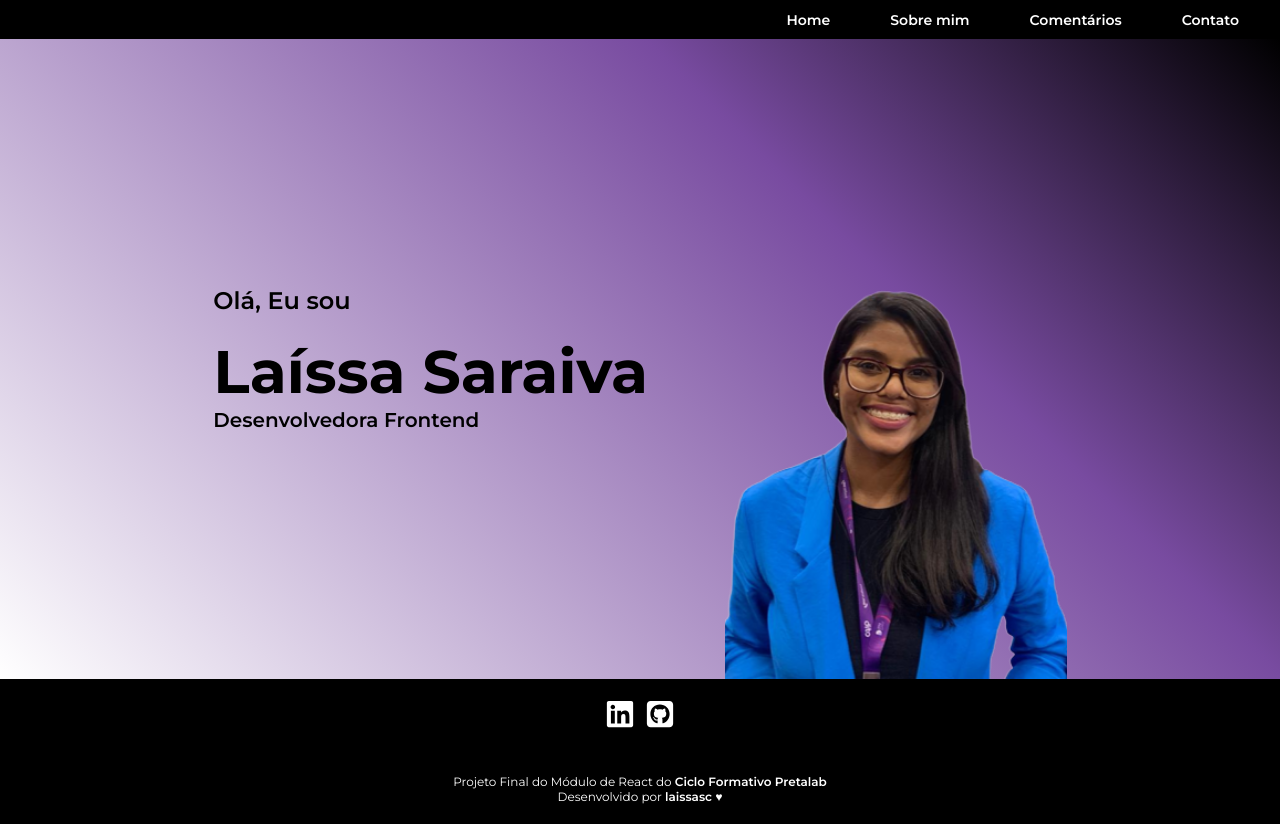
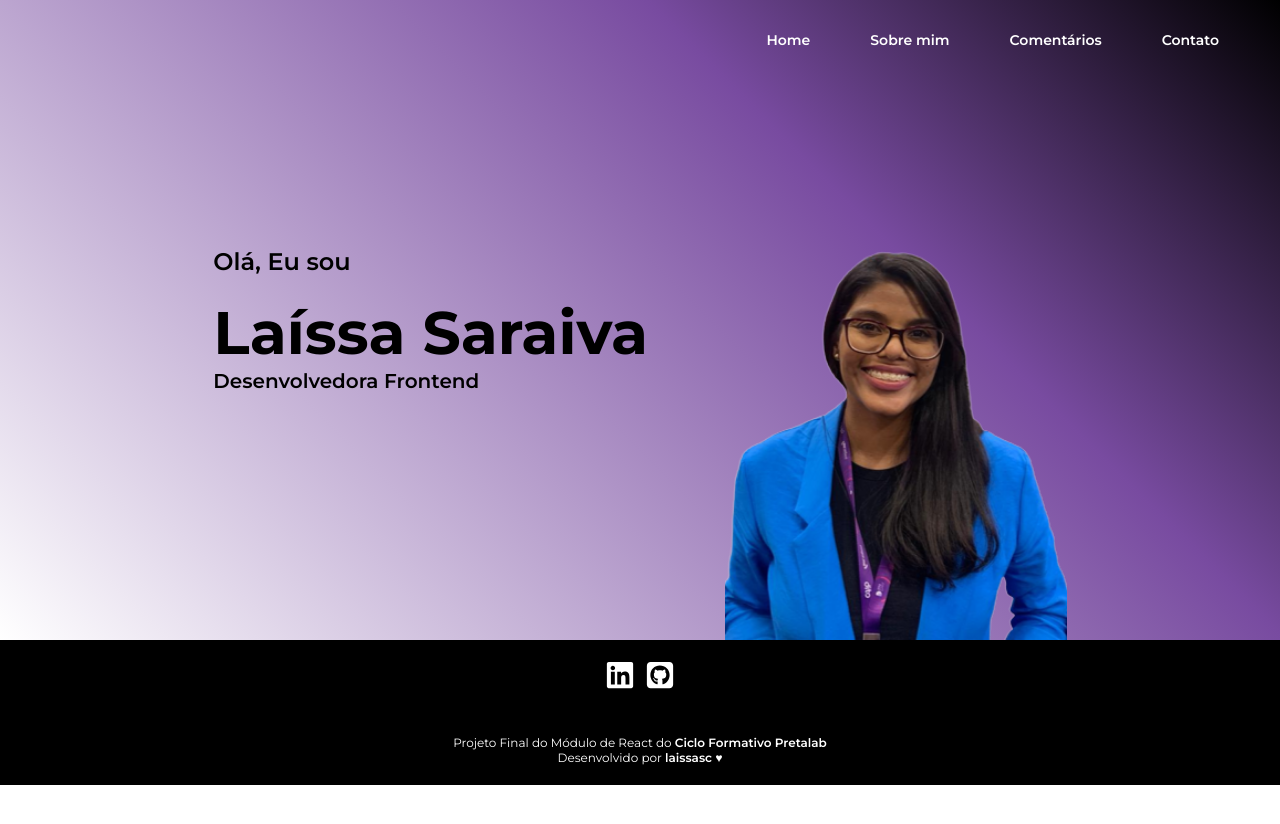
Before and after one commit to LaissaSaraiva/pretalab-projeto-final-react, a React (Vite) app: page / in a window 1280 px wide. After the commit the page ends 800 px from the top, so only its background shows below. Built offline with nearby package versions, Linux system fonts and the light colour scheme.

Commit message:
style: faz alteração em Position do header

```diff
--- a/src/components/Menu/Menu.module.css
+++ b/src/components/Menu/Menu.module.css
@@ -4,7 +4,9 @@
   gap: 10px ;
   justify-content: flex-end;
   padding-right: 1rem;
-  background-color: var(--main-color);
+  position: absolute;
+  top: 20px;
+  right: 20px;
 }
 
 .list__item {
```
